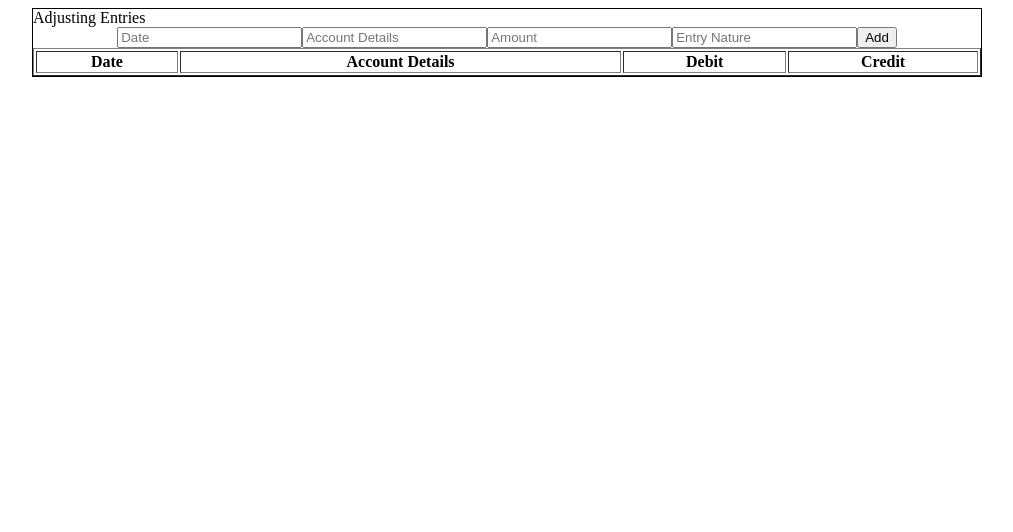
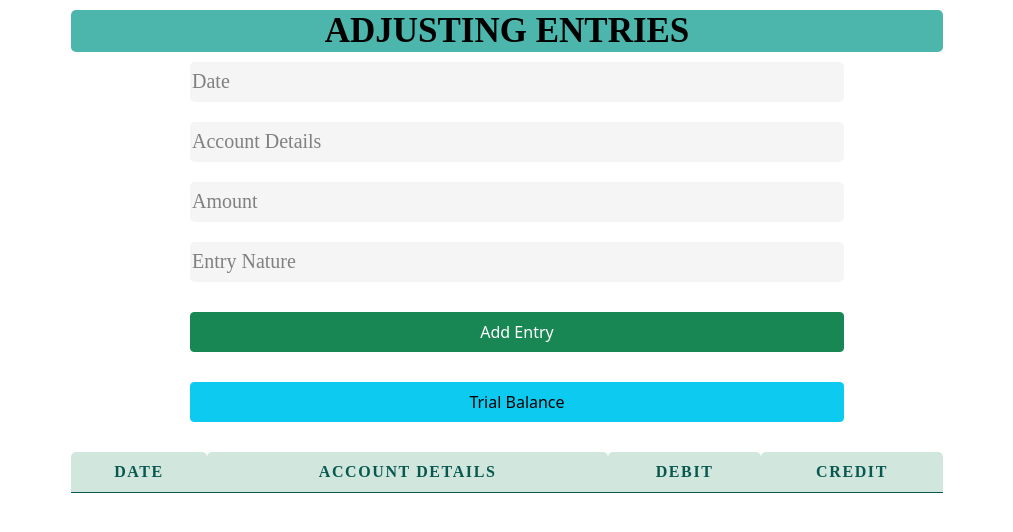
Before and after one commit to Shahzaib0000/Trial-Balance-, a plain HTML site: page index.html in a window 1280 px wide. Shown: the whole page, without its empty margins (133-1146 px from the left). Drawn offline with nearby package versions, Linux system fonts and the light colour scheme.

Commit message:
Add files via upload
css and new files are added

```diff
--- a/app.js
+++ b/app.js
@@ -9,15 +9,15 @@ function adjustments() {
     // create table head
     var tablebody = document.createElement("tbody")
     var tr = document.createElement("tr")
+    tr.setAttribute("id" ,"tablerow")
     var td1 = document.createElement("td");
     td1Text = date.value;
     var td2 = document.createElement("td");
     td2Text = accountDetails.value;
     var td3 = document.createElement("td");
     var td3Text;
-    // td3Text = "";
     var td4 = document.createElement("td");
-    // td4Text = "";
+
 
     td1.append(td1Text)
     td2.append(td2Text)
@@ -30,29 +30,31 @@ function adjustments() {
         td3.append(td3Text);
         tr.appendChild(td3)
 
-        // var td4Text;
-        // td4Text == "";
-        // tr.append(td4Text)
-        // tr.appendChild(td4)
+        var emptyell = document.createElement("td");
+        emptyCellText = "";
+        emptyell.append(emptyCellText);
+        tr.appendChild(emptyell);
     }
+
     else if (entryNature.value === "Credit" || entryNature.value === "credit") {
+        var emptyell = document.createElement("td");
+        emptyCellText = "";
+        emptyell.append(emptyCellText);
+        tr.appendChild(emptyell);
 
-        td3Text == "";
         var td4Text;
-        td4Text == amount.value;
+        td4Text = amount.value;
         td4.append(td4Text);
         tr.appendChild(td4)
     }
     else {
         alert("Account should be Debit or Credit")
     }
-
-
-
     tablebody.appendChild(tr);
-
-    // tablebody.appendChild(tr);
-    // myTable.appendChild(tablehead)
     myTable.appendChild(tablebody)
 
+    // creating trial balance making button
 }
+function trialbalance() {
+        window.location = "trialbalance/trial.html";
+}
--- a/index.html
+++ b/index.html
@@ -6,35 +6,39 @@
     <meta http-equiv="X-UA-Compatible" content="IE=edge">
     <meta name="viewport" content="width=device-width, initial-scale=1.0">
     <title>Adjusting Entries</title>
+    <link href="https://cdn.jsdelivr.net/npm/bootstrap@5.0.2/dist/css/bootstrap.min.css" rel="stylesheet"
+        integrity="sha384-EVSTQN3/azprG1Anm3QDgpJLIm9Nao0Yz1ztcQTwFspd3yD65VohhpuuCOmLASjC" crossorigin="anonymous">
+    <script src="https://cdn.jsdelivr.net/npm/bootstrap@5.0.2/dist/js/bootstrap.bundle.min.js"
+        integrity="sha384-MrcW6ZMFYlzcLA8Nl+NtUVF0sA7MsXsP1UyJoMp4YLEuNSfAP+JcXn/tWtIaxVXM"
+        crossorigin="anonymous"></script>
     <link rel="stylesheet" href="./style.css">
 </head>
 
 <body>
-    <div class="contanier">
-        <div class="heading">Adjusting Entries
+
+    <div class="container-fluid">
+        <div class="container">
+            <h1 class="display-1">ADJUSTING ENTRIES</h1>
         </div>
         <div class="inputs">
             <input id="date" type="text" placeholder="Date">
             <input id="accDetails" type="text" placeholder="Account Details">
             <input id="amount" type="text" placeholder="Amount">
             <input id="entryNature" type="text" placeholder="Entry Nature">
-            <!-- <select name="entry">
-                <option id="debit">Debit</option>
-                <option id="credit">Credit</option>
-            </select> -->
-            <button onclick="adjustments()">Add</button>
+            <button type="button" onclick="adjustments()" class="btn btn-success">Add Entry</button>
+            <button type="button" class="btn btn-info"  onclick="trialbalance()">Trial Balance</button>
         </div>
-        <div>
-            <table border="1px" width="100%" id="my-table">
+        <div style="overflow-x: auto;">
+            <table id="my-table" class="table table-success table-striped">
                 <thead>
                     <th>Date</th>
                     <th>Account Details</th>
                     <th>Debit</th>
                     <th>Credit</th>
                 </thead>
+
             </table>
         </div>
-
     </div>
 
 
--- a/style.css
+++ b/style.css
@@ -1,26 +1,98 @@
-.contanier{
-    width: 75%;
+.container-fluid{
+    width: 70%;
+    height: fit-content;
     margin: 0 auto;
-    border: 1px solid black;
+    flex-wrap: wrap;
+    margin-top: 10px;
+    /* border: 1px solid gray; */
+}
+.container{
+    display: flex;
+    background-color: #4db6ac;
+    width: 100%;
+    height: auto;
+    margin-top: 10px;
+    flex-wrap: wrap ;
+    border-radius: 5px;
 
 }
-/* .heading{
+.display-1{
     display: flex;
-    flex-wrap: wrap;
-    margin-top: 5px;
-    margin-right: -50px;
-    margin-bottom: 5px;
-    margin-left: 5px;
+    margin: 0 auto;
+    font-size: 35px;
+    font-family: 'Times New Roman', Times, serif;
+    font-weight: bolder;
+    color: #000000;
+}
+.inputs{
+    width: 75%;
+    display: block;
+    margin: 0 auto;
+    margin-top: 10px;
+    margin-bottom: 10px;
+    align-items: center;
+
+}
+input{
     width: 100%;
-    background-color: #4caf50;
-    color: #000000;
+    display: flex;
+    margin: 10px 20px 20px 10px;
+    background-color: whitesmoke;
+    border: none;
+    border-radius: 5px;
+    height: 40px;
+    outline: none;
+}
+input::placeholder{
+    font-size: 20px;
+    font-family: 'Times New Roman', Times, serif;
+    color: gray;
+}
+button{
+    width: 100%;
+    display: flex;
+    margin: 10px 20px 20px 10px;
+    background-color: whitesmoke;
+    border: none;
+    border-radius: 5px;
+    height: 40px;
+    outline: none;
+}
+
+table{
+    width: 100%;
+    justify-content: center;
+    border: none;
+}
+
+table > thead {
+    width: 100%;
+    text-transform: uppercase;
+    letter-spacing: 0.1em;
+    text-align: left;
+    border-radius: 5px;
+    color: #085850 ;
+    border: none;
+}
+th {
+    font-family: 'Times New Roman', Times, serif;
+    text-transform: uppercase;
+    letter-spacing: 0.1em;
     text-align: center;
+    border-top-right-radius: 5px;
+    border-top-left-radius: 5px;
+}
+tr{
+    height: 10px;
+}
+td{
+    font-size: 20px;
     font-family: 'Times New Roman', Times, serif;
-    font-size: 40px;
-    font-weight: bolder;
-} */
 
-.inputs{
-   display: flex;
-   justify-content: center;
 }
+tr.even {
+    background-color: #efefef;
+}
+tr:hover {
+    background-color: #c3e6e5;
+}
```
Lines whose indentation alone changed are shown as unchanged.
